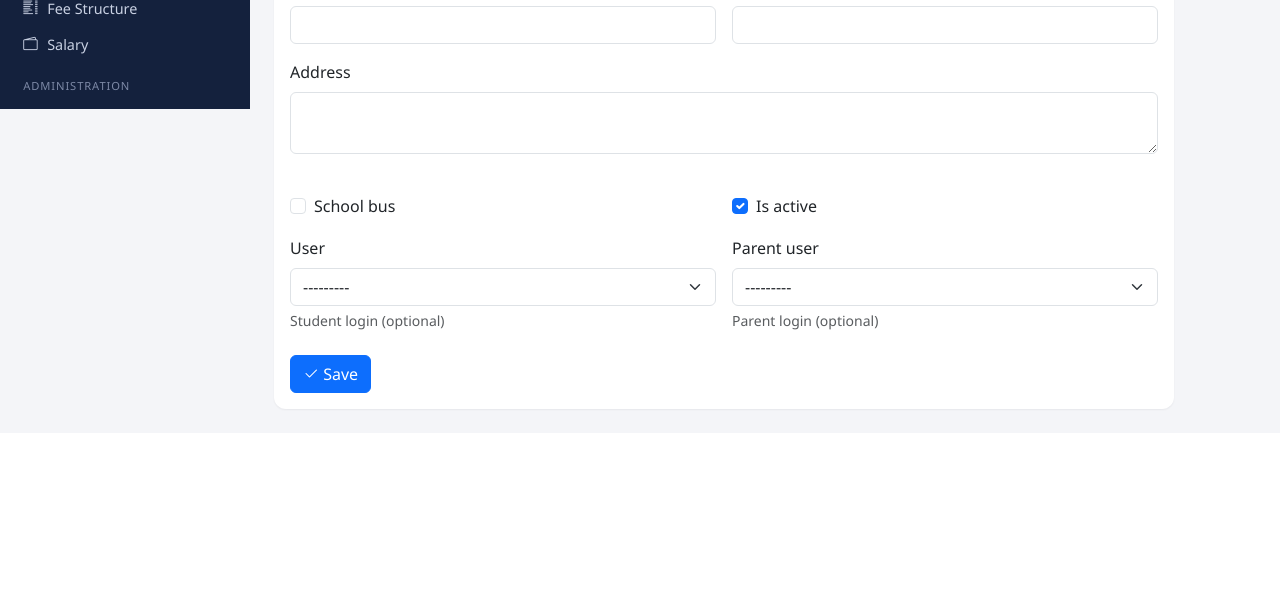
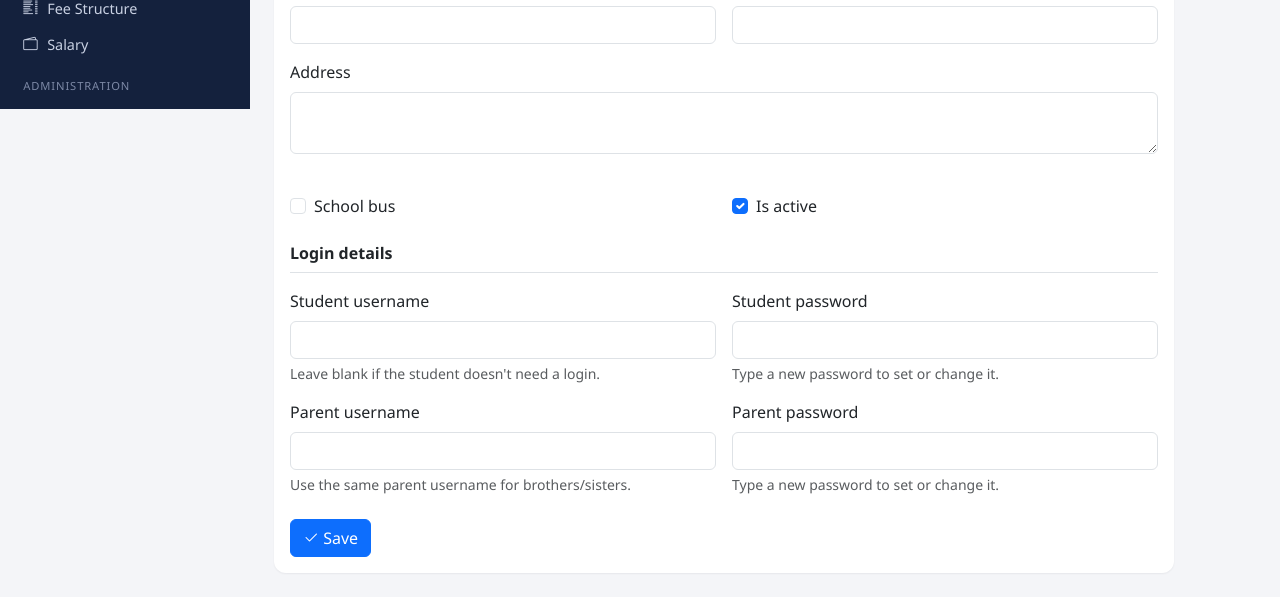
Before and after one commit to techumwindia/School-Enterprise-Resource-Planning-Automation., a Django app: a page that uses templates/crud/form.html in a window 1280 px wide. Shown: the part 691-1288 px from the top of the page. Before the commit the page ends 1102 px from the top, so only its background shows below. Run offline with Django 5.2, Linux system fonts and the light colour scheme; the visitor is signed in with stand-in values (Sample User, id 1); data comes from the database, SQL or seed files in the repository; data that the repository does not hold is empty; some libraries are stand-ins or nearby versions.

Commit message:
Student & parent logins: show on profile, edit from the student form
- Student form has Login details: student/parent username and password;
  creates, renames or updates the accounts. Same parent username links siblings.
- Profile shows the logins and the password the admin last set (admin only).
- Passwords a user changes themselves are not stored; profile shows
  'changed by user' instead.

Co-Authored-By: Claude Opus 5.5 <noreply@anthropic.com>
Claude-Session: https://claude.ai/code/session_01AzHkrm5jZAGNxCthTWjePP

```diff
--- a/accounts/forms.py
+++ b/accounts/forms.py
@@ -7,7 +7,7 @@ from .models import Role
 class UserForm(forms.ModelForm):
     role = forms.ChoiceField(choices=Role.choices)
     phone = forms.CharField(required=False)
-    password = forms.CharField(widget=forms.PasswordInput, required=False,
+    password = forms.CharField(required=False,
                                help_text="Leave blank to keep the current password (when editing).")
 
     class Meta:
@@ -31,5 +31,7 @@ class UserForm(forms.ModelForm):
         profile = user.profile
         profile.role = self.cleaned_data["role"]
         profile.phone = self.cleaned_data["phone"]
+        if self.cleaned_data["password"]:
+            profile.issued_password = self.cleaned_data["password"]
         profile.save()
         return user
--- a/accounts/management/commands/seed_demo.py
+++ b/accounts/management/commands/seed_demo.py
@@ -215,5 +215,6 @@ class Command(BaseCommand):
         u.is_superuser = u.is_staff = superuser
         u.save()
         u.profile.role = role
+        u.profile.issued_password = password
         u.profile.save()
         return u
--- a/accounts/models.py
+++ b/accounts/models.py
@@ -16,6 +16,10 @@ class Profile(models.Model):
     user = models.OneToOneField(settings.AUTH_USER_MODEL, on_delete=models.CASCADE, related_name="profile")
     role = models.CharField(max_length=20, choices=Role.choices, default=Role.ADMIN)
     phone = models.CharField(max_length=20, blank=True)
+    issued_password = models.CharField(
+        max_length=128, blank=True,
+        help_text="Password last set by the admin, shown so it can be given to the user. "
+                  "Cleared when the user changes their own password.")
 
     def __str__(self):
         return f"{self.user.username} ({self.get_role_display()})"
--- a/accounts/views.py
+++ b/accounts/views.py
@@ -112,5 +112,9 @@ class PasswordChange(auth_views.PasswordChangeView):
         return style_form(super().get_form(form_class))
 
     def form_valid(self, form):
+        resp = super().form_valid(form)
+        profile = self.request.user.profile
+        profile.issued_password = ""
+        profile.save(update_fields=["issued_password"])
         messages.success(self.request, "Password changed.")
-        return super().form_valid(form)
+        return resp
--- a/students/views.py
+++ b/students/views.py
@@ -1,6 +1,8 @@
 import csv
 
 from django import forms
+from django.contrib.auth.models import User
+from django.contrib.auth.validators import UnicodeUsernameValidator
 from django.core.exceptions import PermissionDenied
 from django.contrib.auth.decorators import login_required
 from django.http import HttpResponse
@@ -18,10 +20,97 @@ from .models import Student
 
 
 class StudentForm(forms.ModelForm):
+    """Student details plus the student's and parent's login (username + password)."""
+    student_username = forms.CharField(required=False, max_length=150, validators=[UnicodeUsernameValidator()],
+                                       help_text="Leave blank if the student doesn't need a login.")
+    student_password = forms.CharField(required=False, max_length=128,
+                                       help_text="Type a new password to set or change it.")
+    parent_username = forms.CharField(required=False, max_length=150, validators=[UnicodeUsernameValidator()],
+                                      help_text="Use the same parent username for brothers/sisters.")
+    parent_password = forms.CharField(required=False, max_length=128,
+                                      help_text="Type a new password to set or change it.")
+
     class Meta:
         model = Student
-        exclude = []
+        exclude = ["user", "parent_user"]
         widgets = {"address": forms.Textarea(attrs={"rows": 2})}
+
+    def __init__(self, *args, **kwargs):
+        super().__init__(*args, **kwargs)
+        self.fields["student_username"].section = "Login details"
+        s = self.instance
+        for prefix, user in (("student", s.user if s.pk else None), ("parent", s.parent_user if s.pk else None)):
+            if user:
+                self.fields[f"{prefix}_username"].initial = user.username
+                self.fields[f"{prefix}_password"].initial = user.profile.issued_password
+
+    def _check(self, prefix, current, role):
+        username = self.cleaned_data.get(f"{prefix}_username", "").strip()
+        password = self.cleaned_data.get(f"{prefix}_password", "")
+        if not username:
+            return
+        other = User.objects.filter(username__iexact=username).exclude(pk=getattr(current, "pk", None)).first()
+        if other:
+            if role == Role.PARENT and user_role(other) == Role.PARENT:
+                return  # existing parent login (sibling) – just link it
+            self.add_error(f"{prefix}_username", "This username is already used by someone else.")
+            return
+        if not current and not password:
+            self.add_error(f"{prefix}_password", "Enter a password for the new login.")
+        if password and len(password) < 4:
+            self.add_error(f"{prefix}_password", "Use at least 4 characters.")
+
+    def clean(self):
+        data = super().clean()
+        su = data.get("student_username", "").strip().lower()
+        pu = data.get("parent_username", "").strip().lower()
+        if su and su == pu:
+            self.add_error("parent_username", "Student and parent need different usernames.")
+        s = self.instance
+        self._check("student", s.user if s.pk else None, Role.STUDENT)
+        self._check("parent", s.parent_user if s.pk else None, Role.PARENT)
+        return data
+
+    def _login(self, prefix, current, role, first, last):
+        """Create, rename, re-link or update the login for this student or parent."""
+        username = self.cleaned_data.get(f"{prefix}_username", "").strip()
+        password = self.cleaned_data.get(f"{prefix}_password", "")
+        if not username:
+            return None  # login unlinked from this student (the account itself is kept)
+
+        same_name = User.objects.filter(username__iexact=username).first()
+        if same_name:
+            user = same_name  # this student's own login, or a sibling's parent login
+        elif current and not (role == Role.PARENT and current.children.exclude(pk=self.instance.pk).exists()):
+            user = current    # rename this login
+        else:
+            user = User(first_name=first, last_name=last)  # new login (or this child gets its own parent login)
+        user.username = username
+
+        if not user.pk:
+            user.set_password(password)
+        elif password and password != user.profile.issued_password:
+            user.set_password(password)
+        user.save()
+        profile = user.profile
+        profile.role = role
+        if password:
+            profile.issued_password = password
+        profile.save()
+        return user
+
+    def save(self, commit=True):
+        s = self.instance
+        before_student = s.user if s.pk else None
+        before_parent = s.parent_user if s.pk else None
+        student = super().save(commit=False)
+        student.user = self._login("student", before_student, Role.STUDENT, student.first_name, student.last_name)
+        parent_name = student.father_name or student.mother_name or f"Parent of {student.first_name}"
+        student.parent_user = self._login("parent", before_parent, Role.PARENT, parent_name, "")
+        if commit:
+            student.save()
+            self.save_m2m()
+        return student
 
 
 def _class_choices():
@@ -54,7 +143,8 @@ def can_view_student(user, student):
 
 @login_required
 def student_detail(request, pk):
-    student = get_object_or_404(Student.objects.select_related("classroom"), pk=pk)
+    student = get_object_or_404(Student.objects.select_related(
+        "classroom", "user__profile", "parent_user__profile"), pk=pk)
     if not can_view_student(request.user, student):
         raise PermissionDenied
     role = user_role(request.user)
@@ -64,6 +154,7 @@ def student_detail(request, pk):
     att = student.attendance.all()
     return render(request, "students/detail.html", {
         "s": student,
+        "logins": [("Student login", student.user), ("Parent login", student.parent_user)],
         "attendance_pct": attendance_percent(att),
         "recent_attendance": att[:30],
         "ledger": fee_ledger(student),
--- a/templates/crud/form.html
+++ b/templates/crud/form.html
@@ -11,6 +11,7 @@
       {{ form.non_field_errors }}
       <div class="row g-3">
       {% for field in form %}
+        {% if field.field.section %}<div class="col-12 mt-4"><h2 class="h6 fw-bold border-bottom pb-2 mb-0">{{ field.field.section }}</h2></div>{% endif %}
         {% with w=field.field.widget.input_type %}
         <div class="{% if field.field.widget.attrs.rows or field.field.widget.allow_multiple_selected %}col-12{% else %}col-md-6{% endif %}">
           {% if field.field.widget.allow_multiple_selected and w == 'checkbox' %}
```
Also changed, not shown: accounts/tests.py (+94 -0 lines), templates/students/detail.html (+24 -0 lines), accounts/migrations/0002_profile_issued_password.py (added).
